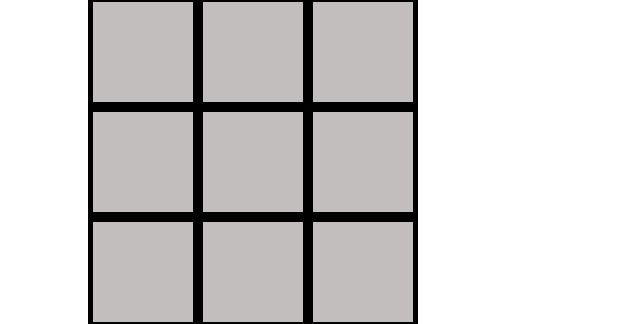
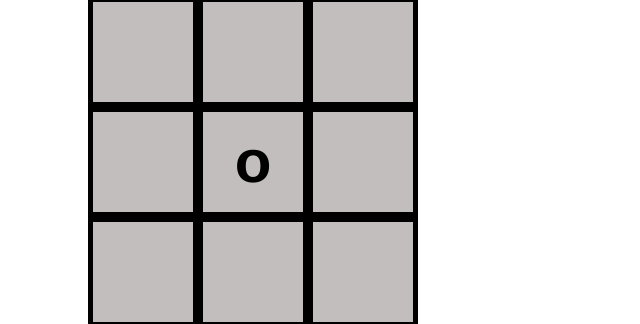
Before and after one commit to elliotkuok/w9d2, a website with bundled scripts: page practice-for-ch-js-browser-ttt-main/index.html in a window 1280 px wide. Both pictures are taken after a click on the element 268 px from the left and 244 px from the top of the page. Shown: the part 83-407 px from the top of the page, 0-640 px from the left. Built offline with nearby package versions, Linux system fonts and the light colour scheme.

Commit message:
Adding player marks

```diff
--- a/practice-for-ch-js-browser-ttt-main/src/ttt-view.js
+++ b/practice-for-ch-js-browser-ttt-main/src/ttt-view.js
@@ -19,34 +19,37 @@ class View {
       }
     }
     this.el.appendChild(grid);
-    grid.addEventListener('click', this.handleClick.bind(this))
+    grid.addEventListener('click',(e)=> this.handleClick(e))
   }
 
-
+  // bindEvents() {
+  //   const grid = document.querySelector('.grid');
+  //   grid.addEventListener('click', event => this.handleClick(event));
+  // }
 
   handleClick(e) {
     const cell = e.target;
     const row = parseInt(cell.dataset.row)
     const col = parseInt(cell.dataset.col)
     const pos = [row, col]
-
-    if (this.game.board.isEmptyPos(pos)) {
-      this.game.playMove(pos)
+    console.log(pos)
+    if (this.game.board.isEmptyPos(pos) && cell.nodeName === "LI") {
+      this.game.playMove(pos);
+      this.makeMove(cell);
+    } else {
+      alert("CAN'T DO THAT")
     }
 
-    // "LI" === cell.nodeName && this.makeMove(cell);
-    if (cell.nodeName === "LI") {
-      this.makeMove(cell)
-    }
   }
 
   makeMove(square) {
-
-// here you handle the visual changes and call play move
-
+    const currentPlayer = this.game.currentPlayer;
+    square.innerHTML = currentPlayer;
+    square.className = currentPlayer;
   }
 
   handleGameOver() {
+
   }
 }
 
--- a/practice-for-ch-js-browser-ttt-main/ttt.css
+++ b/practice-for-ch-js-browser-ttt-main/ttt.css
@@ -17,6 +17,14 @@
     border: 5px solid;
     background-color: rgb(195, 190, 190);
     align-items: center;
+    justify-content: center;
+    font-size: 60px;
+    font-weight: 700;
+    font-family: 'Franklin Gothic Medium', 'Arial Narrow', Arial, sans-serif;
+}
+
+.grid li .o::after {
+    background-color: white;
 }
 
 .grid li:hover{
```
Also changed, not shown: practice-for-ch-js-browser-ttt-main/dist/main.js.
